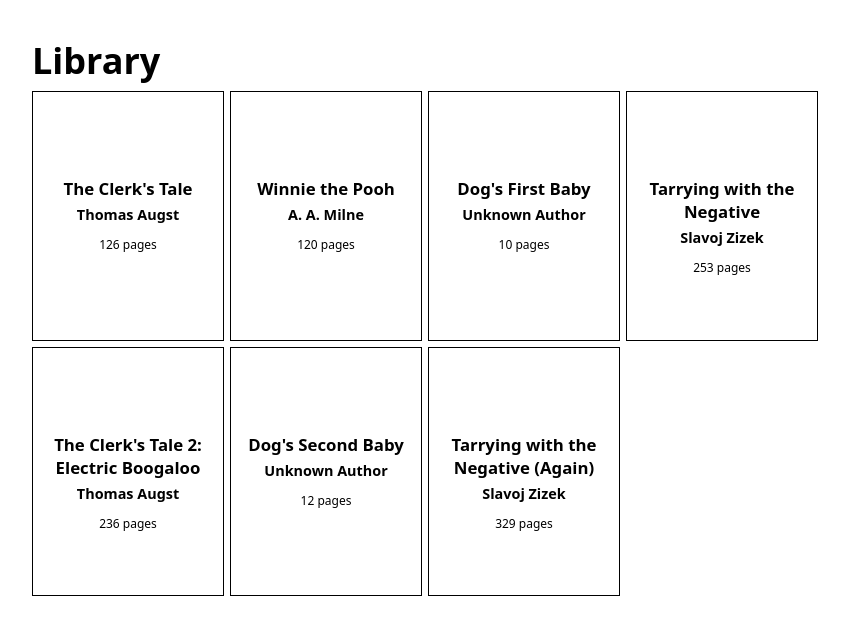
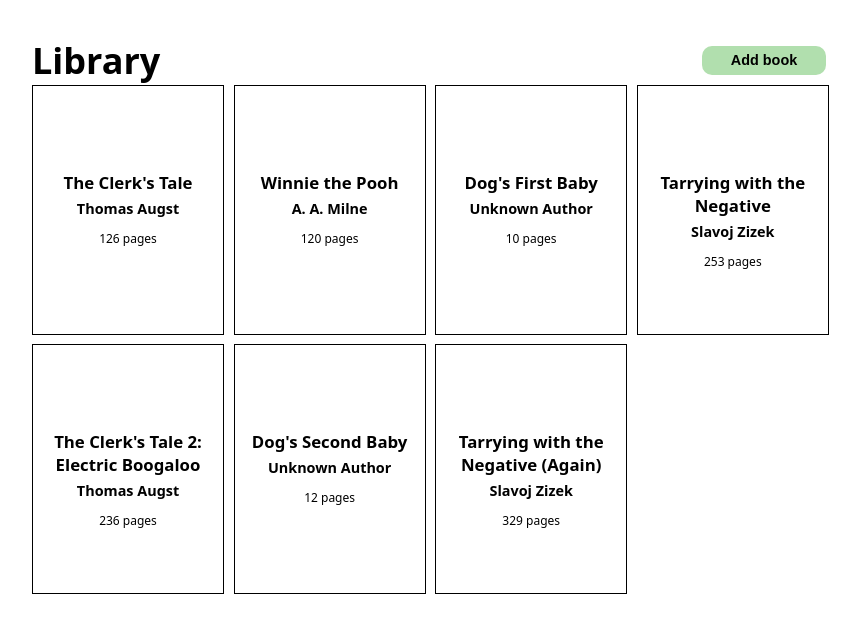
Before and after one commit to yshng/library, a plain HTML site: page index.html in a window 1280 px wide. Shown: the whole page, without its empty margins (208-1068 px from the left). Drawn offline with Linux system fonts and the light colour scheme.

Commit message:
add basic dialog form, add new book button

```diff
--- a/index.html
+++ b/index.html
@@ -8,8 +8,22 @@
     <title>Library</title>
 </head>
 <body>
-    <div id="container">
+    <header>
         <h1>Library</h1>
-    </div>
+        <button type="button" id="add-button">Add book</button>
+    </header>
+    <main>
+
+    </main>
+    <dialog id="book-dialog">
+        <form id="book-form" method="dialog">
+            <label for="title"><input id="title" type="text"></label>
+            <label for="author"><input id="author" type="text"></label>
+            <label for="pages"><input id="pages" type="number"></label>
+            <label for="read">Read?</label><input id="read" type="checkbox">
+            <button type="submit">Add book</button>
+            <button type="reset">Clear</button>
+        </form>
+    </dialog>
 </body>
 </html>
--- a/script.js
+++ b/script.js
@@ -25,7 +25,7 @@
 
 console.log(myLibrary[0].info());
 
-const container = document.querySelector("#container");
+const container = document.querySelector("main");
 
 function populate() {
 
--- a/styles.css
+++ b/styles.css
@@ -7,19 +7,49 @@
 :root {
     font-family: system-ui, sans-serif;
     font-size: 12px;
+    --highlight-color: #f6e9ac;
 }
 
-#container {
+header, main {
     display: flex;
     flex-wrap: wrap;
+    width: 80vw;
     max-width: 800px;
-    gap: .5rem;
-    margin: 3rem auto;
+    min-width: 300px;
+    margin: 0 auto;
+}
+
+main {
+    justify-content: flex-start;
+    gap: .8rem;
+}
+
+header {
+    padding-top: 3rem;
+    padding-right: .5rem;
+    align-items: center;
+    justify-content: space-between;
+
 }
 
 h1 {
-    flex: 1 1 100%;
-    font-size: 3em;
+    font-size: 3rem;
+}
+
+#add-button {
+    font-size: 1.2em;
+    height: 2em;
+    font-weight: 800;
+    border-radius: 10px;
+    border: none;
+    padding: 0 2em;
+    background-color: #b1dfae;
+
+}
+
+#add-button:hover {
+    box-shadow: 0 0 1px 1px rgb(0 0 0 / 10%);
+    border: 1px solid rgb(0 0 0 / 10%);
 }
 
 h2 {
@@ -41,8 +71,7 @@
 }
 
 .book:hover {
-    background-color: #f6e9ac;
-
+    background-color: var(--highlight-color);
 }
 
 .pages {
```
